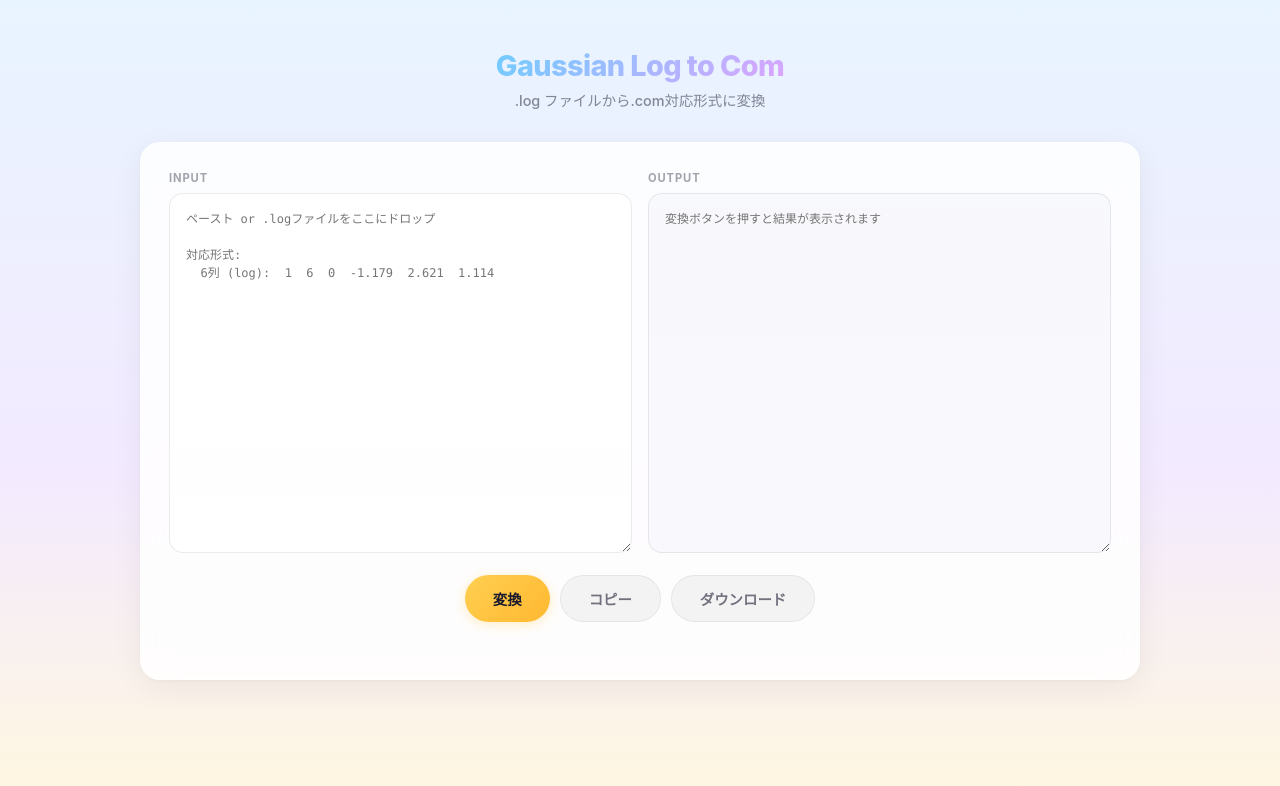
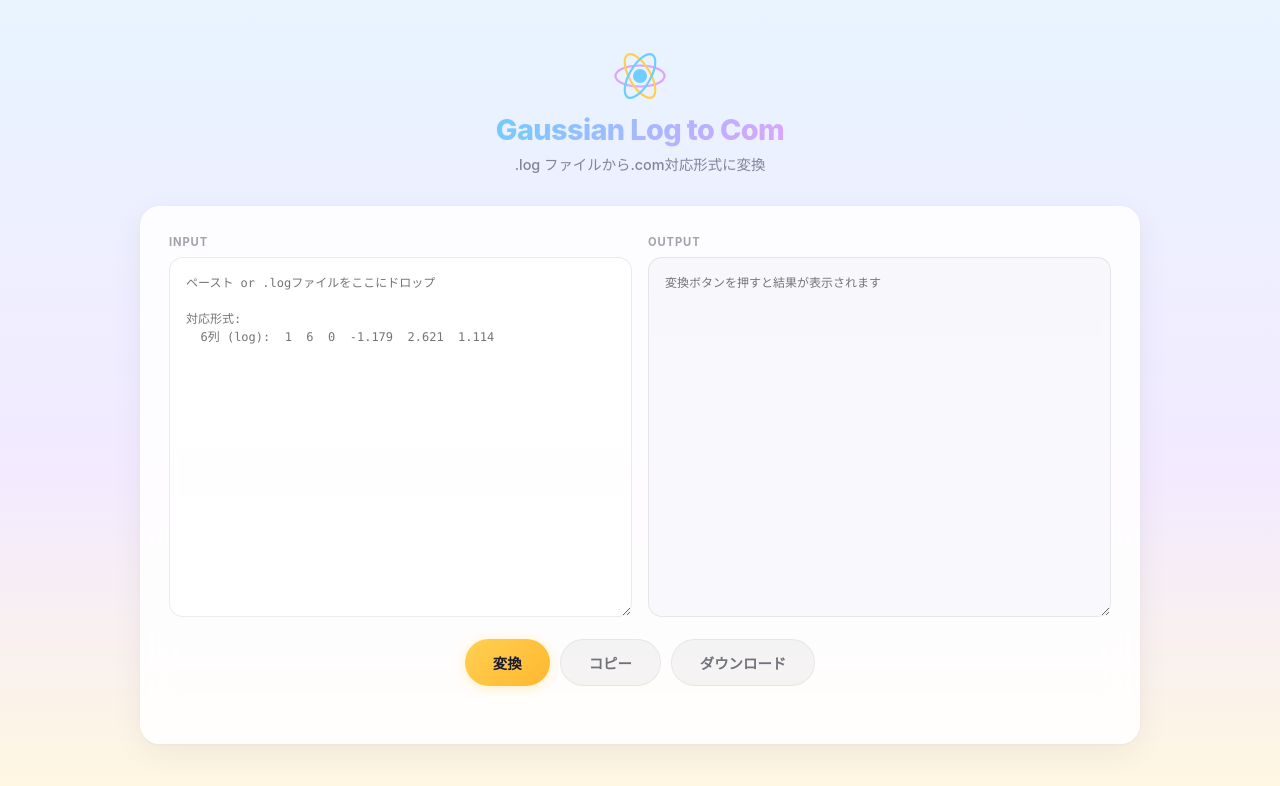
Before and after one commit to hashi-yu/xyz_to_com, a plain HTML site: page index.html in a window 1280 px wide. Drawn offline with Linux system fonts and the light colour scheme.

Commit message:
デザイン変更　アイコン追加

```diff
--- a/index.html
+++ b/index.html
@@ -126,6 +126,7 @@
 </head>
 <body>
 
+<svg xmlns="http://www.w3.org/2000/svg" viewBox="0 0 64 64" width="56" height="56" style="margin-bottom:8px"><circle cx="32" cy="32" r="8" fill="#6fcdff"/><ellipse cx="32" cy="32" rx="28" ry="12" fill="none" stroke="#dca4ff" stroke-width="2.5"/><ellipse cx="32" cy="32" rx="28" ry="12" fill="none" stroke="#ffcf51" stroke-width="2.5" transform="rotate(60 32 32)"/><ellipse cx="32" cy="32" rx="28" ry="12" fill="none" stroke="#6fcdff" stroke-width="2.5" transform="rotate(120 32 32)"/></svg>
 <h1>Gaussian Log to Com</h1>
 <p class="subtitle">.log ファイルから.com対応形式に変換</p>
 
```
